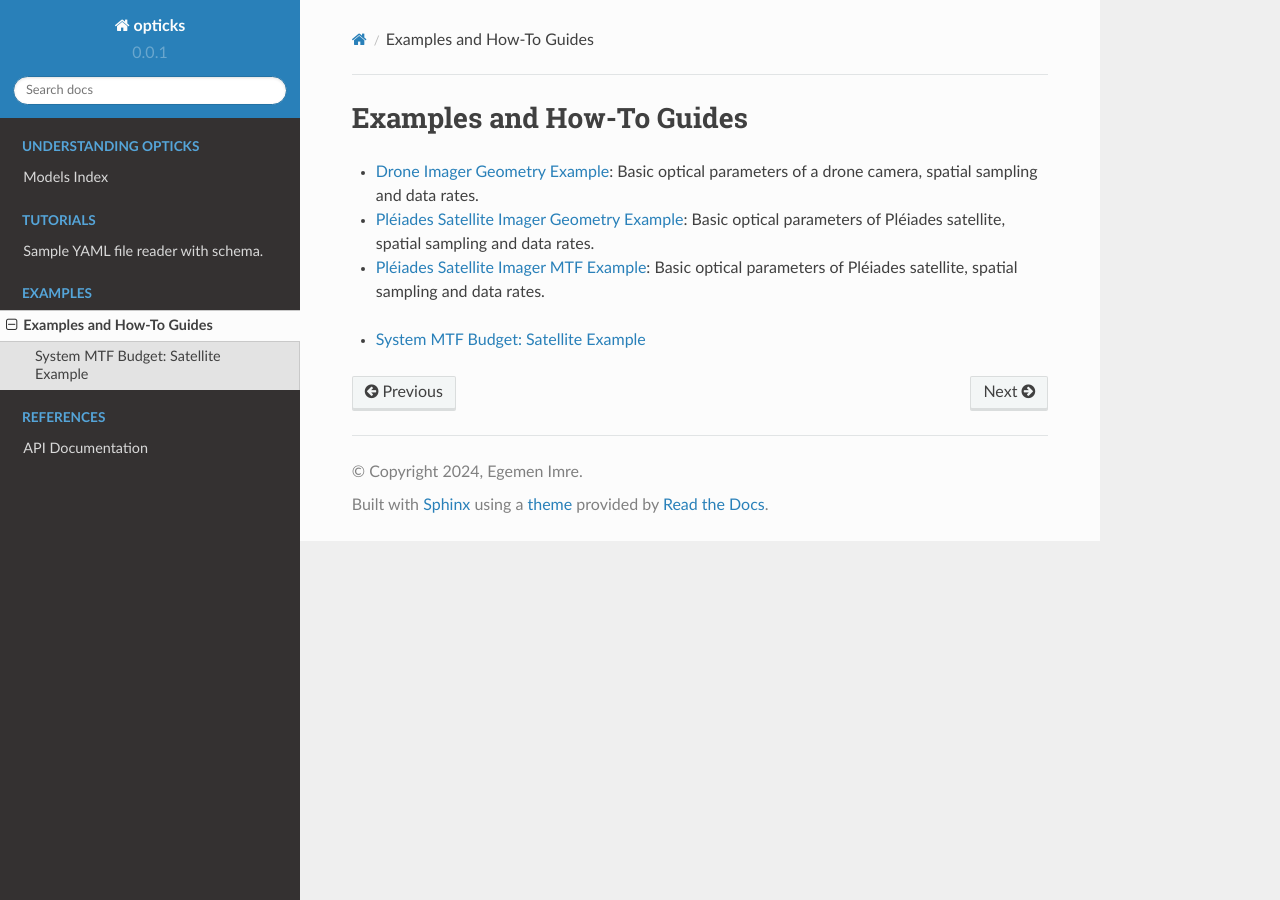
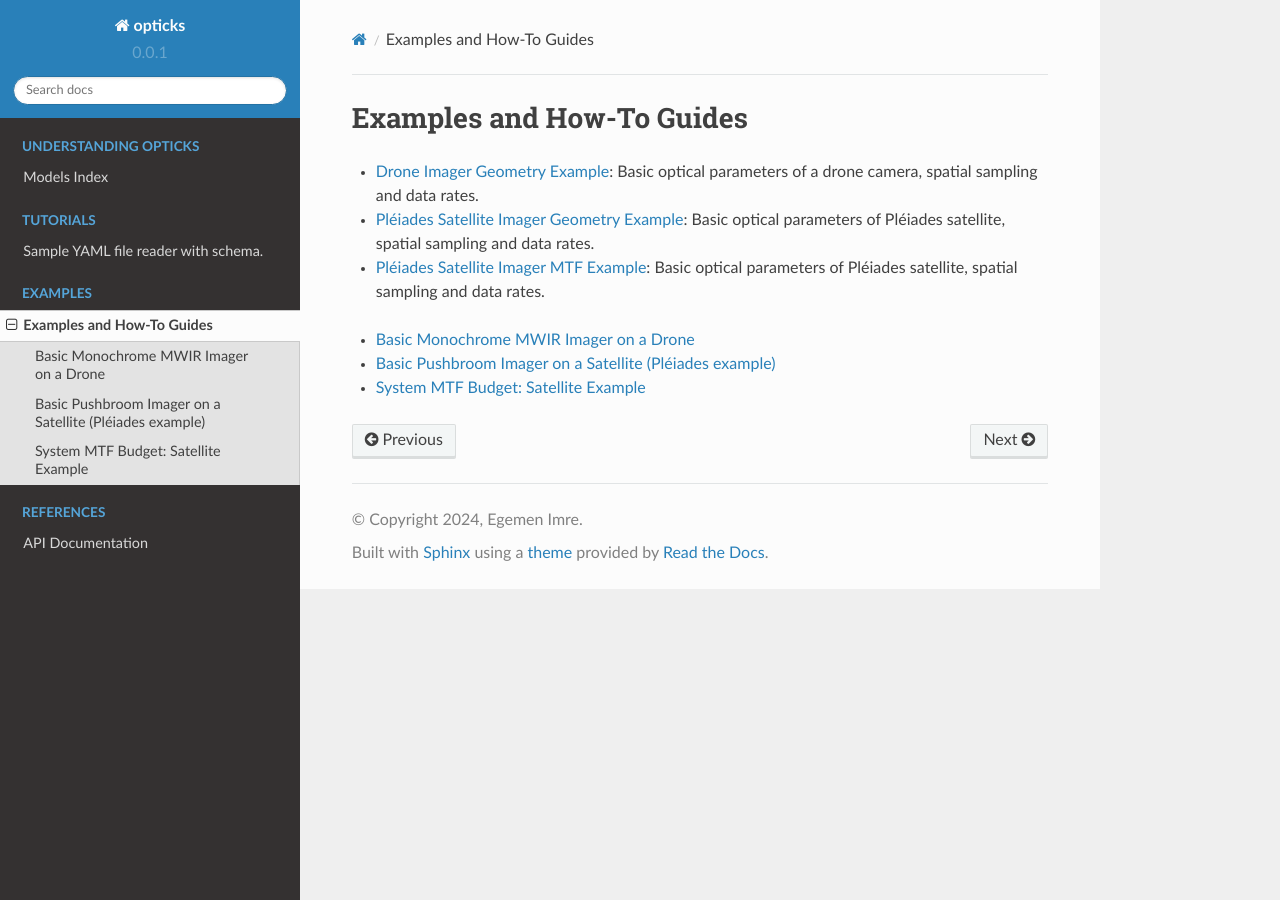
Before and after one commit to egemenimre/opticks, a Sphinx documentation site: the page built from docs/how-to_guides.md, in a window 1280 px wide. Built offline with Sphinx 7.4.7 and the Read the Docs theme 2.0.0, drawn with Linux system fonts in a browser that asks for light colours.

Commit message:
renamed old marimo notebooks to jupyter

````diff
--- a/docs/how-to_guides.md
+++ b/docs/how-to_guides.md
@@ -1,12 +1,14 @@
 # Examples and How-To Guides
 
-- [Drone Imager Geometry Example](_static/examples/drone_imager.html): Basic optical parameters of a drone camera, spatial sampling and data rates.
-- [Pléiades Satellite Imager Geometry Example](_static/examples/sat_imager.html): Basic optical parameters of Pléiades satellite, spatial sampling and data rates.
+- [Drone Imager Geometry Example](examples/drone_imager_params.ipynb): Basic optical parameters of a drone camera, spatial sampling and data rates.
+- [Pléiades Satellite Imager Geometry Example](examples/sat_imager_params.ipynb): Basic optical parameters of Pléiades satellite, spatial sampling and data rates.
 - [Pléiades Satellite Imager MTF Example](examples/sat_mtf_budget.ipynb): Basic optical parameters of Pléiades satellite, spatial sampling and data rates.
 
 ```{toctree}
 ---
 maxdepth: 1
 ---
+examples/drone_imager_params.ipynb
+examples/sat_imager_params.ipynb
 examples/sat_mtf_budget.ipynb
 ```
````
